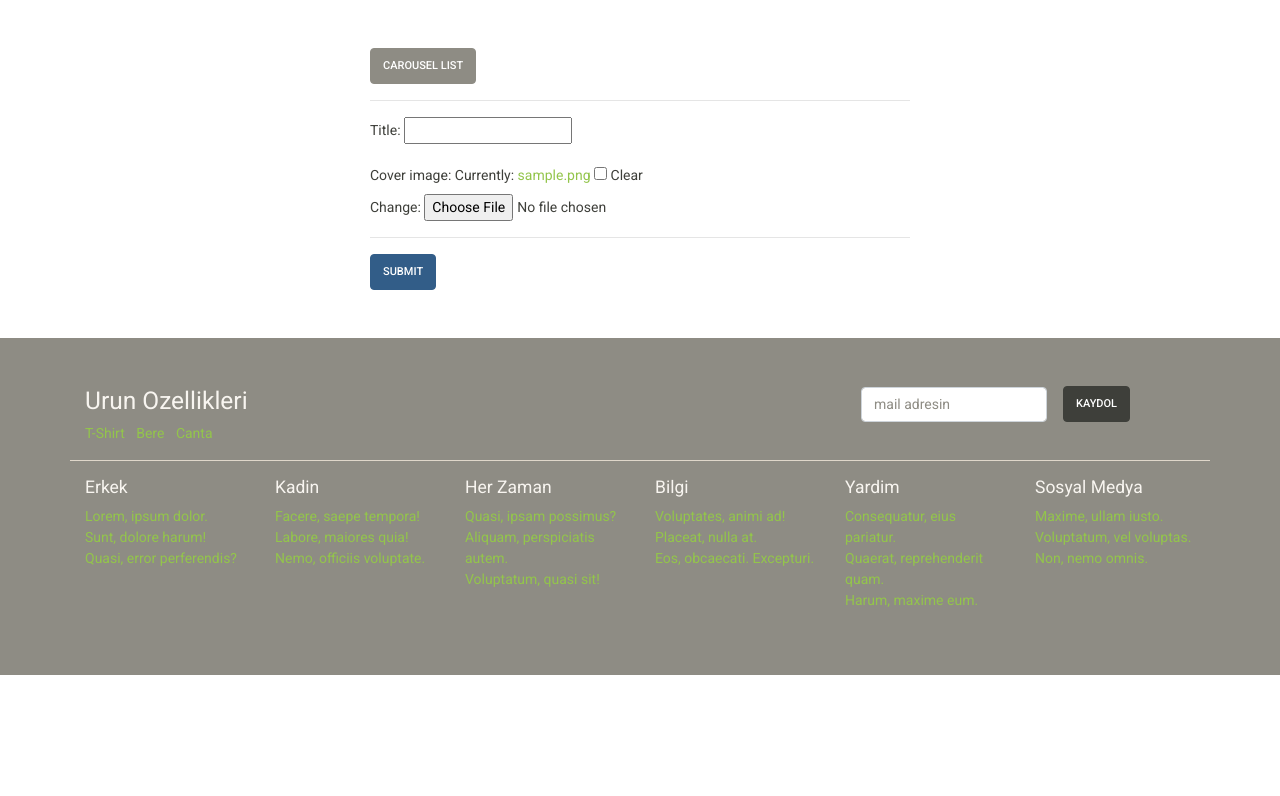
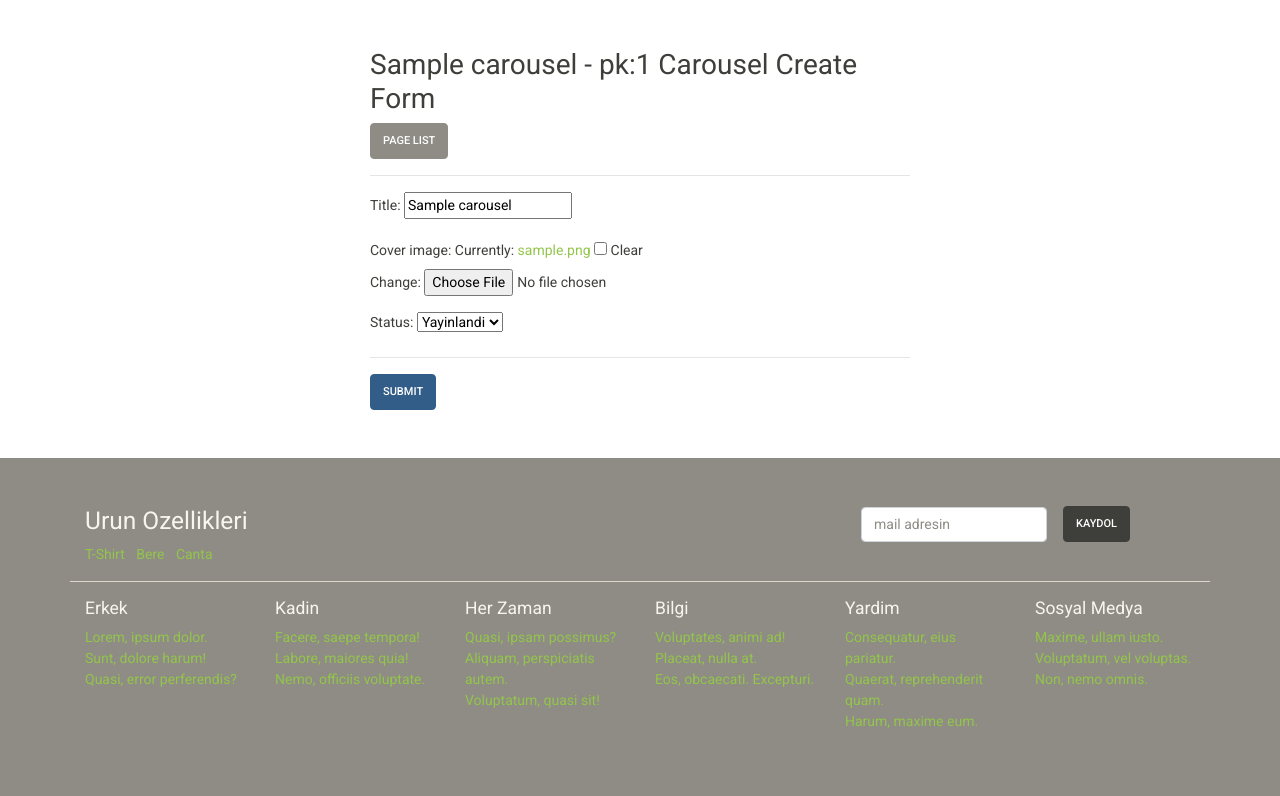
Before and after one commit to HilalKocak/KaftClone-Django, a Django app: page /manage/carousel/update/1/ in a window 1280 px wide. Shown: the part 54-850 px from the top of the page. Before the commit the page ends 729 px from the top, so only its background shows below. Run offline with Django 3.2, Linux system fonts and the light colour scheme; tables that the repository leaves empty hold one stand-in row (values such as "Sample post"); some libraries are stand-ins or nearby versions.

Commit message:
page create and update added

```diff
--- a/page/forms.py
+++ b/page/forms.py
@@ -1,5 +1,5 @@
 from django import forms
-from .models import Carousel
+from .models import Carousel, Page
 
 
 class CarouselModelForm(forms.ModelForm):
@@ -9,5 +9,15 @@ class CarouselModelForm(forms.ModelForm):
         fields=[
             'title',
             'cover_image',
+            'status',
+            ]
 
-            ]
+class PageModelForm(forms.ModelForm):
+    class Meta:
+        model= Page
+        fields = [
+            'title',
+            'cover_image',
+            'content',
+            'status',
+        ]
--- a/page/urls.py
+++ b/page/urls.py
@@ -1,9 +1,23 @@
 from django.urls import path
-from .views import carousel_create, carousel_list, carousel_update
+from .views import (carousel_create,
+                     carousel_list,
+                       carousel_update,
+                         manage_list,
+                         page_list,
+                         page_create,
+                         page_update,
+                         page_delete,)
 
 urlpatterns = [
+    path('',manage_list , name='manage_list'),
     path('carousel/list/',carousel_list , name='carousel_list'),
-    path('carousel/create/',carousel_create , name='carousel_create'),
-    path('carousel/update/<int:pk>/',carousel_update , name='carousel_update')
+    path('carousel/create/',carousel_create, name='carousel_create'),
+    path('carousel/update/<int:pk>/',carousel_update, name='carousel_update'),
+
+    #Page
+    path('page/list/',page_list , name='page_list'),
+    path('page/create/', page_create , name='page_create'),
+    path('page/update/<int:pk>/',page_update, name='page_update'),
+    path('page/delete/<int:pk>/',page_delete, name='page_delete'),
 
 ]
--- a/page/views.py
+++ b/page/views.py
@@ -1,12 +1,65 @@
 from django.shortcuts import redirect, render
-from .models import Carousel
+from .models import Carousel, Page
 from django.contrib import messages
-from .forms import CarouselModelForm
+from .forms import CarouselModelForm, PageModelForm
+from slugify import slugify
+from django.contrib.admin.views.decorators import staff_member_required
 
 def index(request):
     context = dict()
     context['images'] = Carousel.objects.filter(status="published").exclude(cover_image='')
     return render(request, 'home/index.html', context)
+
+def manage_list(request):
+    context = dict()
+    return render(request, 'manage/manage.html', context)
+
+def page_list(request):
+    context=dict()
+    context['items'] = Page.objects.all().order_by('-pk')
+    return render(request, 'manage/page_list.html', context)
+
+def page_create(request):
+    context = dict()
+    context['title'] = "Page Create Form"
+    context['form'] = PageModelForm()
+
+    if request.method =='POST':
+        form = PageModelForm(request.POST, files=request.FILES)
+
+        if form.is_valid():
+            item = form.save(commit = False)
+            print(item.title)
+            item.slug = slugify(item.title)
+            item.save()
+        messages.success(request, 'Birseyler eklendi')
+
+    return render(request, 'manage/form.html', context)
+
+def page_update(request, pk):
+    context=dict()
+    item = Page.objects.get(pk=pk)
+    context['title'] = f"{item.title} - pk:{item.pk} Page Create Form"
+    context['form'] = PageModelForm(instance=item)
+
+    if request.method == 'POST':
+        form = PageModelForm(request.POST, request.FILES, instance=item)
+        if form.is_valid():
+            item = form.save(commit=False)
+            if item.slug == '':
+                item.slug = slugify(item.title)
+            item.save()
+            messages.success(request, 'updated')
+            return redirect('page_update', pk)
+    return render(request, 'manage/form.html', context)
+
+@staff_member_required
+def page_delete(request, pk):
+    context=dict()
+    item = Page.objects.get(pk=pk)
+    item.status = 'deleted'
+    item.save()
+    return redirect('page_list')
 
 
 def carousel_list(request):
@@ -17,8 +70,11 @@ def carousel_list(request):
 def carousel_update(request, pk):
     context=dict()
     item = Carousel.objects.get(pk=pk)
+    context['title'] = f"{item.title} - pk:{item.pk} Carousel Create Form"
+
     #item i bul, ve ekrana goster demek
-    context['form'] = carousel_form(request, instance=item)
+
+    context['form'] = carousel_form(instance=item)
 
     if request.method == 'POST': # eger kullanici degisiklik yapip kaydederse
         form = CarouselModelForm(request.POST, request.FILES, instance=item)
@@ -27,7 +83,7 @@ def carousel_update(request, pk):
             #return redirect('carousel_list')
             messages.success(request, 'updated')
             return redirect('carousel_update', pk)
-    return render(request, 'manage/carousel_form.html', context)
+    return render(request, 'manage/form.html', context)
 
 def carousel_form(request=None, instance=None):
     if request:
@@ -38,6 +94,8 @@ def carousel_form(request=None, instance=None):
 
 def carousel_create(request):
     context = dict()
+    context['title'] = "Carousel Create Form"
+
     context['form'] = carousel_form()
     #item = Carousel.objects.first()
     #context['form'] = CarouselModelForm(instance=item)
--- /dev/null
+++ b/templates/manage/form.html
@@ -0,0 +1,24 @@
+{% extends 'base/base.html' %}
+{% block content %}
+
+<div class="container mt-5">
+    <div class="row">
+        <div class="col-sm-6 offset-sm-3">
+            <h2>{{ title }}</h2>
+            {% if title == "Carousel Create Form" %}
+            <a href="{% url 'carousel_list' %}" class="btn btn-secondary">Carousel List</a>
+            <hr>
+            {% else %}
+            <a href="{% url 'page_list' %}" class="btn btn-secondary">Page List</a>
+            <hr>
+            {% endif %}
+            <form method="POST" enctype="multipart/form-data">
+                {% csrf_token %}
+                {{ form.as_p }}
+                <hr>
+                <input type="submit" class="btn btn-primary" value="Submit"/>
+            </form>
+        </div>
+    </div>
+</div>
+{% endblock content %}
--- a/templates/manage/carousel_form.html
+++ b/templates/manage/manage.html
@@ -1,17 +1,14 @@
 {% extends 'base/base.html' %}
 {% block content %}
-
 <div class="container mt-5">
     <div class="row">
         <div class="col-sm-6 offset-sm-3">
             <a href="{% url 'carousel_list' %}" class="btn btn-secondary">Carousel List</a>
             <hr>
-            <form method="POST" enctype="multipart/form-data">
-                {% csrf_token %}
-                {{ form.as_p }}
-                <hr>
-                <input type="submit" class="btn btn-primary" value="Submit"/>
-            </form>
+
+            <a href="{% url 'page_list' %}" class="btn btn-secondary">Page List</a>
+            <hr>
+
         </div>
     </div>
 </div>
```
Also changed, not shown: templates/manage/page_list.html (added, +50 -0 lines).
